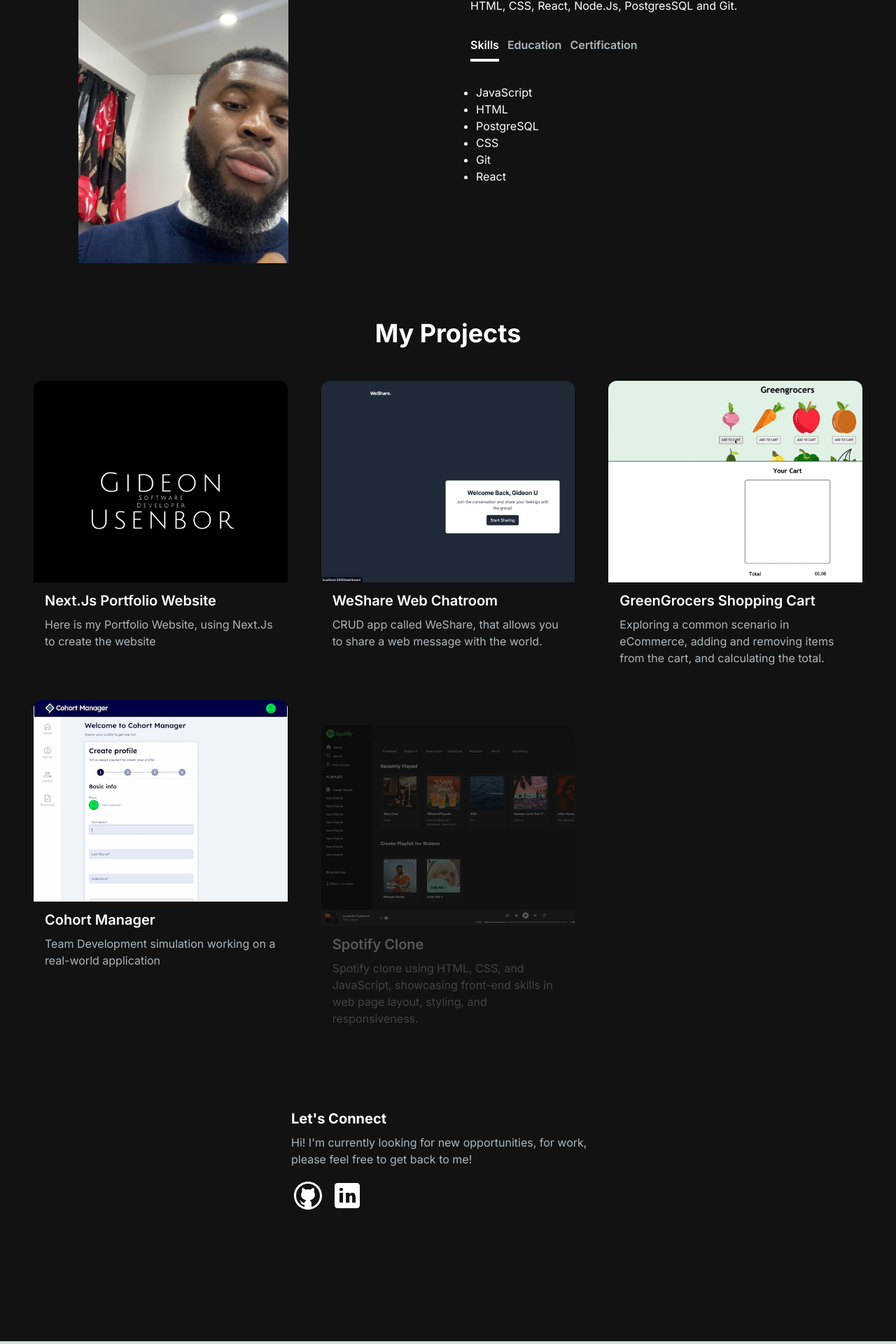
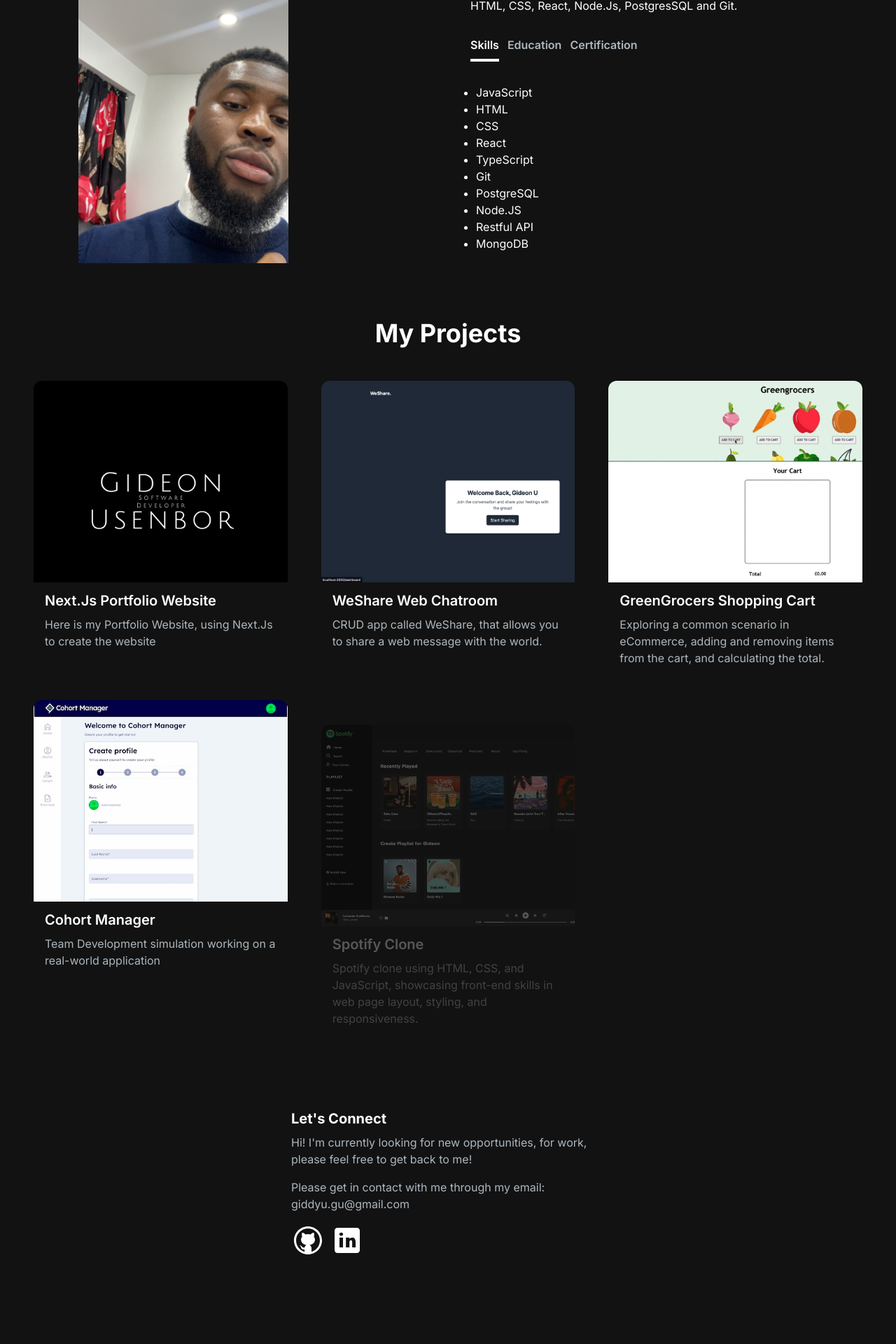
Before and after one commit to gid-ctrl/Gideon-Usenbor-Portfolio, a Next.js app: page / in a window 1280 px wide. Shown: the part 724-2644 px from the top of the page at 70% size. Built offline with nearby package versions, Linux system fonts and the light colour scheme.

Commit message:
email impplemented

```diff
--- a/src/app/components/about.jsx
+++ b/src/app/components/about.jsx
@@ -12,10 +12,14 @@ const TAB_DATA = [
         <ul className="list-disc pl-2">
           <li>JavaScript</li>
           <li>HTML</li>
+          <li>CSS</li>
+          <li>React</li>
+          <li>TypeScript</li>
+          <li>Git</li>
           <li>PostgreSQL</li>
-          <li>CSS</li>
-          <li>Git</li>
-          <li>React</li>
+          <li>Node.JS </li>
+          <li>Restful API</li>
+          <li>MongoDB</li>
         </ul>
       ),
     },
@@ -34,7 +38,7 @@ const TAB_DATA = [
       id: "certification",
       content: (
         <ul className="list-disc pl-2">
-          <li>Full Stack Software Developer - Boolean Uk</li>
+          <li>Full Stack Software Developer - Boolean UK</li>
         </ul>
       ),
     },
--- a/src/app/components/emailsection.jsx
+++ b/src/app/components/emailsection.jsx
@@ -13,6 +13,9 @@ const EmailSection = () => {
         </h5>
         <p className='text-[#ADB7BE] mb-4 max-w-md'>
           {"Hi! I'm currently looking for new opportunities, for work, please feel free to get back to me!"}
+        </p>
+        <p className='text-[#ADB7BE] mb-4 max-w-md'>
+          {"Please get in contact with me through my email: giddyu.gu@gmail.com"}
         </p>
         <div className='socials flex flex-row gap-2'>
           <Link href="https://github.com/gid-ctrl">
```
